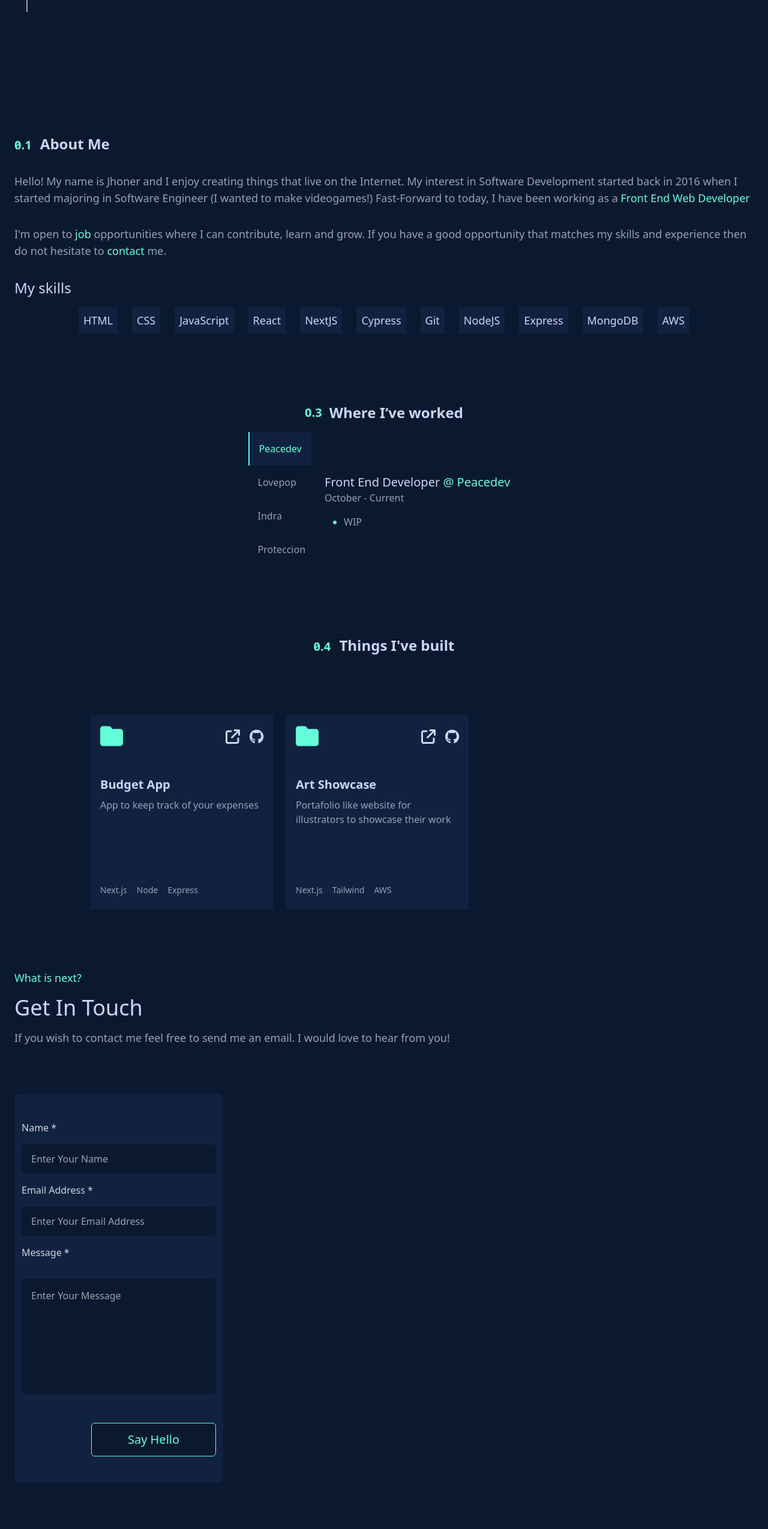
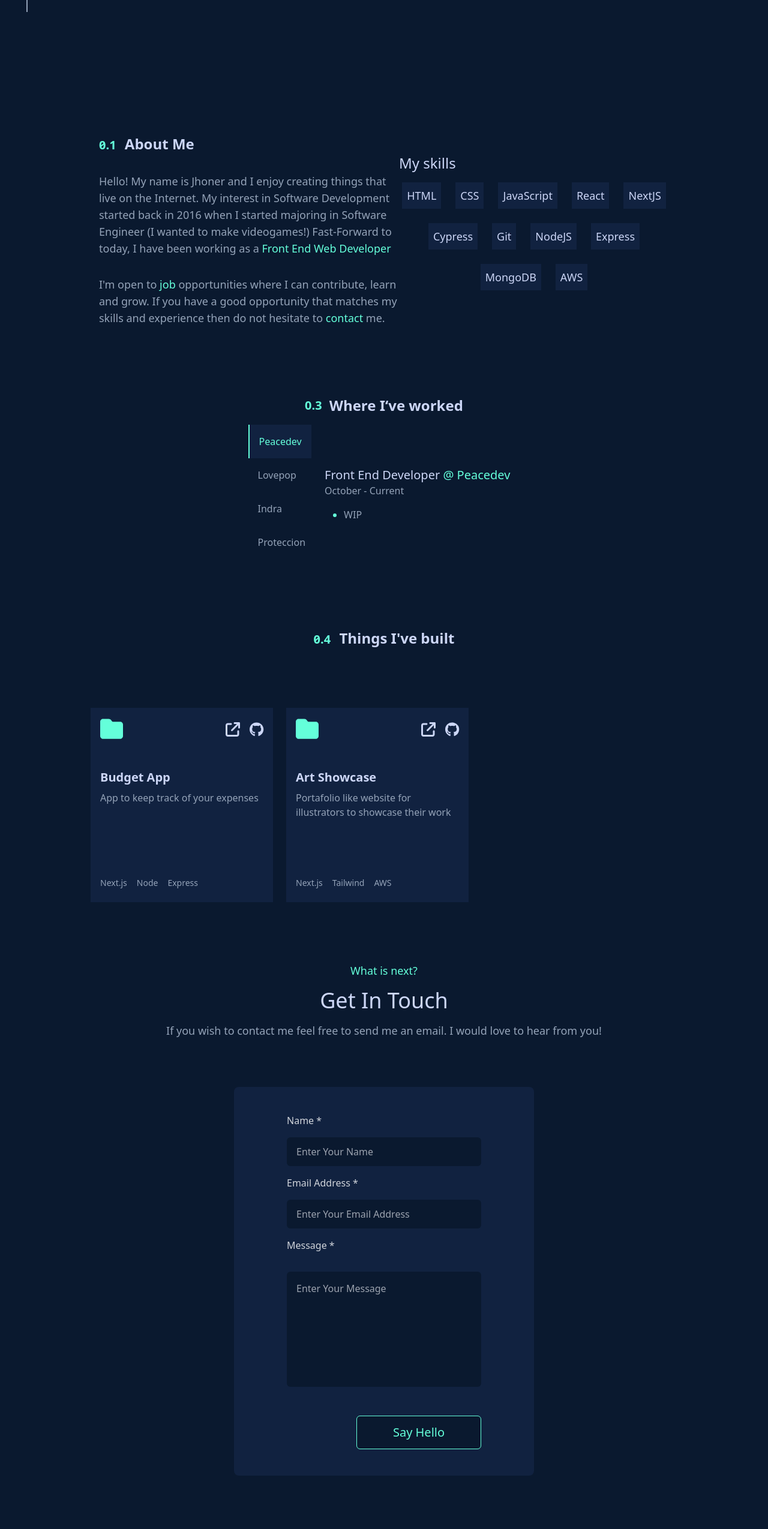
Before and after one commit to Zeroluffs/my-portafolio, a Next.js app: page / in a window 1280 px wide. Shown: the part 780-3329 px from the top of the page at 60% size. Built offline with nearby package versions, Linux system fonts and the light colour scheme.

Commit message:
more responsiveness

```diff
--- a/components/about/About.tsx
+++ b/components/about/About.tsx
@@ -3,8 +3,8 @@ import { Skills } from "./Skills";
 export function About() {
   return (
     <section id="About" className="desktop:h-[60vh]">
-      <div className="flex desktop:flex-row flex-col justify-center px-[24px] pt-[100px] ">
-        <div className="flex flex-col desktop:w-[500px]   ">
+      <div className="flex laptop:flex-row flex-col justify-center px-[24px] pt-[100px] ">
+        <div className="flex flex-col laptop:w-[500px]   ">
           <div className="relative flex">
           <p className="font-sans text-2xl font-bold text-lightState ">
             <span className="mr-2 text-xl slashed-zero text-leaf">0.1</span>{" "}
--- a/components/about/Skills.tsx
+++ b/components/about/Skills.tsx
@@ -19,7 +19,7 @@ export function Skills() {
   return (
     <div className="mt-8 desktop:ml-8">
       <p className="font-sans text-2xl text-lightState ">My skills</p>
-      <div className="flex flex-row justify-center gap-6  desktop:w-[450px] flex-wrap mt-4">
+      <div className="flex flex-row justify-center gap-6  laptop:w-[450px] flex-wrap mt-4">
         {mySkills.map((skill, index) => {
           return (
             <div key={index}>
--- a/components/contact/ContactForm.tsx
+++ b/components/contact/ContactForm.tsx
@@ -7,7 +7,7 @@ export function ContactForm() {
 
   return (
     <section id="Contact">
-      <div className="flex flex-col desktop:items-center desktop:justify-center mt-[100px] mx-[24px]">
+      <div className="flex flex-col tablet:items-center tablet:justify-center mt-[100px] mx-[24px]">
         <p className="mb-4 text-lg font-normal text-leaf"> What is next?</p>
         <p className="mb-4 font-sans text-4xl text-lightState">Get In Touch</p>
         <p className="text-lg text-slate-400 desktop:w-[368px]">
@@ -15,7 +15,7 @@ export function ContactForm() {
           to hear from you!
         </p>
       </div>
-      <div className="flex flex-col items-center justify-center mt-20 desktop:mt-20  bg-lightNavy w-[348px]  desktop:w-[800px] h-[648px] desktop:m-auto m-[24px]  rounded-lg">
+      <div className="flex flex-col items-center justify-center mt-20 tablet:mt-20  bg-lightNavy w-[348px]  desktop:w-[800px] h-[648px] tablet:w-[500px] tablet:m-auto m-auto  rounded-lg">
         <form className="flex flex-col" onSubmit={onSubmit} ref={form}>
           <InputComponent
             name="Name *"
--- a/components/experience/Experience.tsx
+++ b/components/experience/Experience.tsx
@@ -50,7 +50,7 @@ export function Experience() {
                 </ul>
               </ScrollContainer>
             ) : (
-              <ul className="flex flex-col text-white" role="tablist">
+              <ul className="flex text-white laptop:flex-col " role="tablist">
                 {companiesWorked.map((company, id) => {
                   return (
                     <div key={id}>
--- a/pages/index.tsx
+++ b/pages/index.tsx
@@ -10,7 +10,7 @@ import { Projects } from "../components/work/Projects";
 
 const Home: NextPage = () => {
   const [showComponent, setShowComponent] = useState(false);
-  const isBreakPoint = useMediaQuery(768);
+  const isBreakPoint = useMediaQuery(1132);
 
   useEffect(() => {
     setInterval(() => {
```
